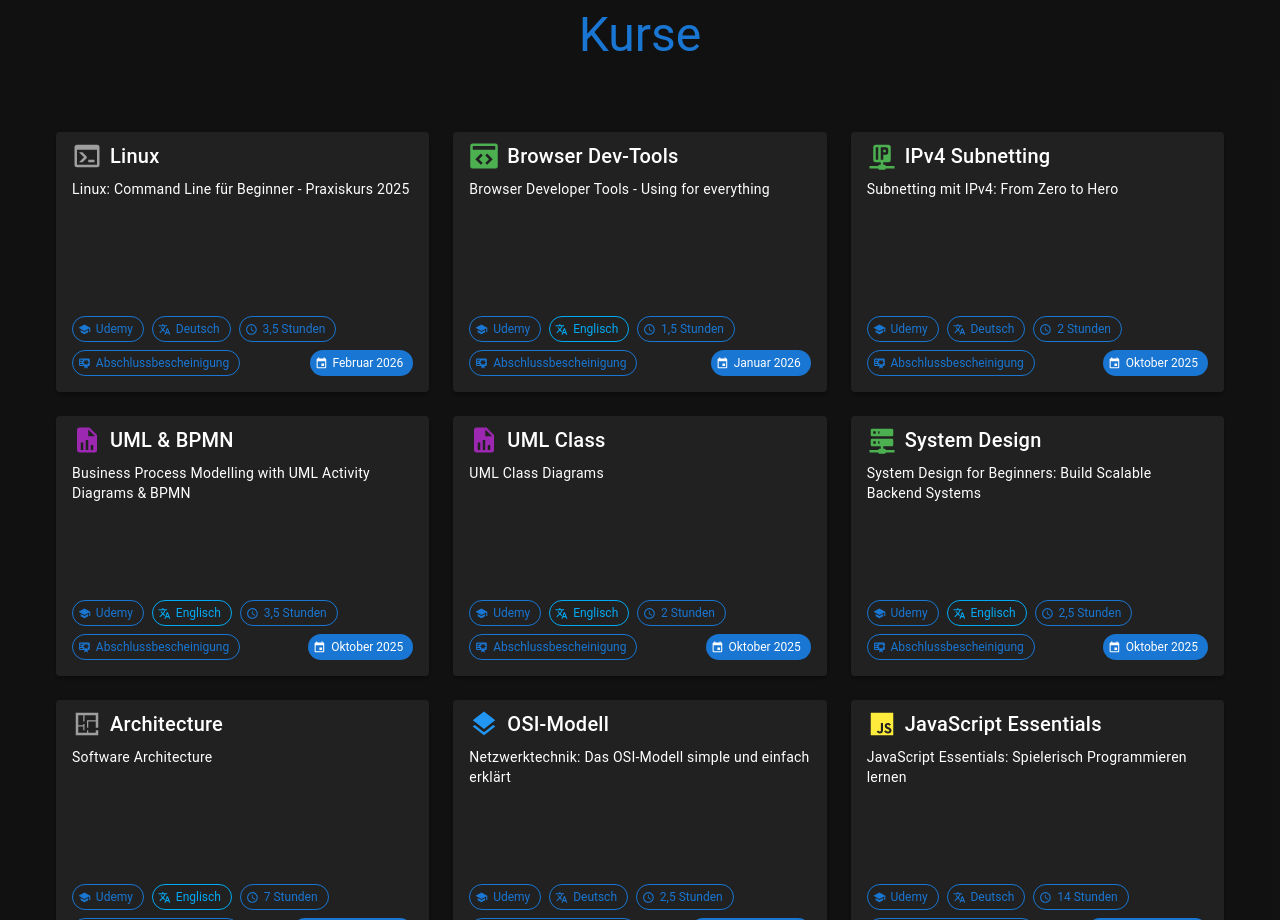
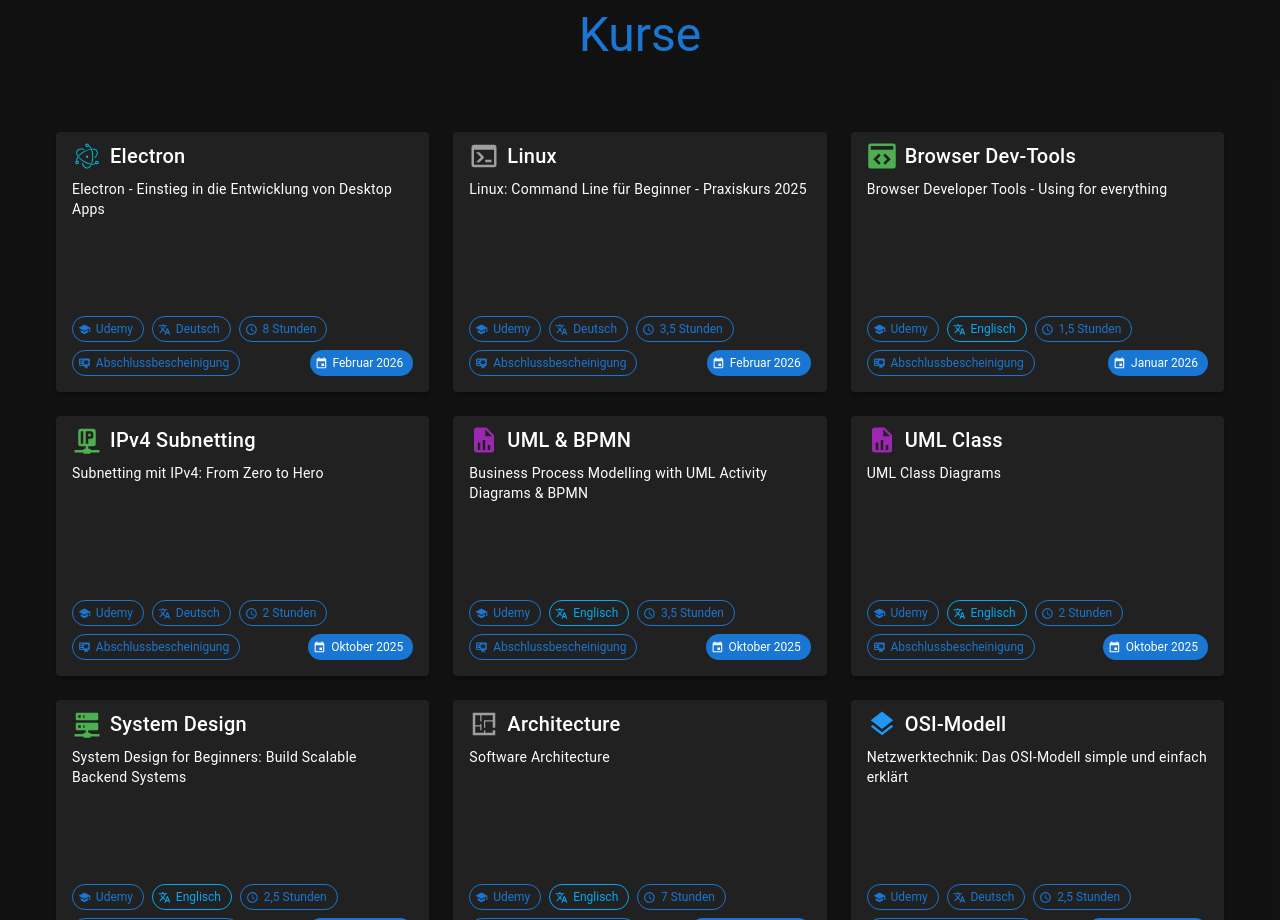
Before and after one commit to Mac80Mo/PortfolioV2, a Vue app: page / in a window 1280 px wide. Shown: the part 4620-5540 px from the top of the page. Built offline with nearby package versions, Linux system fonts and the light colour scheme.

Commit message:
Add Electron course to Kurse component with relevant details and icon

```diff
--- a/src/components/Kurse.vue
+++ b/src/components/Kurse.vue
@@ -361,6 +361,18 @@ const kurseData: Kurs[] = [
     icon: icons.console,
     color: 'grey'
   },
+  {
+    title: 'Electron',
+    description: 'Electron - Einstieg in die Entwicklung von Desktop Apps',
+    anbieter: 'Udemy',
+    sprache: 'Deutsch',
+    dauer: '8 Stunden',
+    abschluss: 'Abschlussbescheinigung',
+    datum: 'Februar 2026',
+    sortDate: new Date('2026-02-28'),
+    icon: icons.electronFramework,
+    color: 'cyan'
+  },
 ]
 
 // Kurse nach Datum absteigend sortieren (neueste zuerst)
--- a/src/plugins/icons.ts
+++ b/src/plugins/icons.ts
@@ -71,6 +71,7 @@ import {
   mdiClipboardTextOutline,
   mdiTagOutline,
   mdiTrophy,
+  mdiElectronFramework,
 } from '@mdi/js'
 
 export const icons = {
@@ -146,4 +147,5 @@ export const icons = {
   category: mdiTagOutline,
   clock: mdiClockOutline,
   trophy: mdiTrophy,
+  electronFramework: mdiElectronFramework,
 }
```
